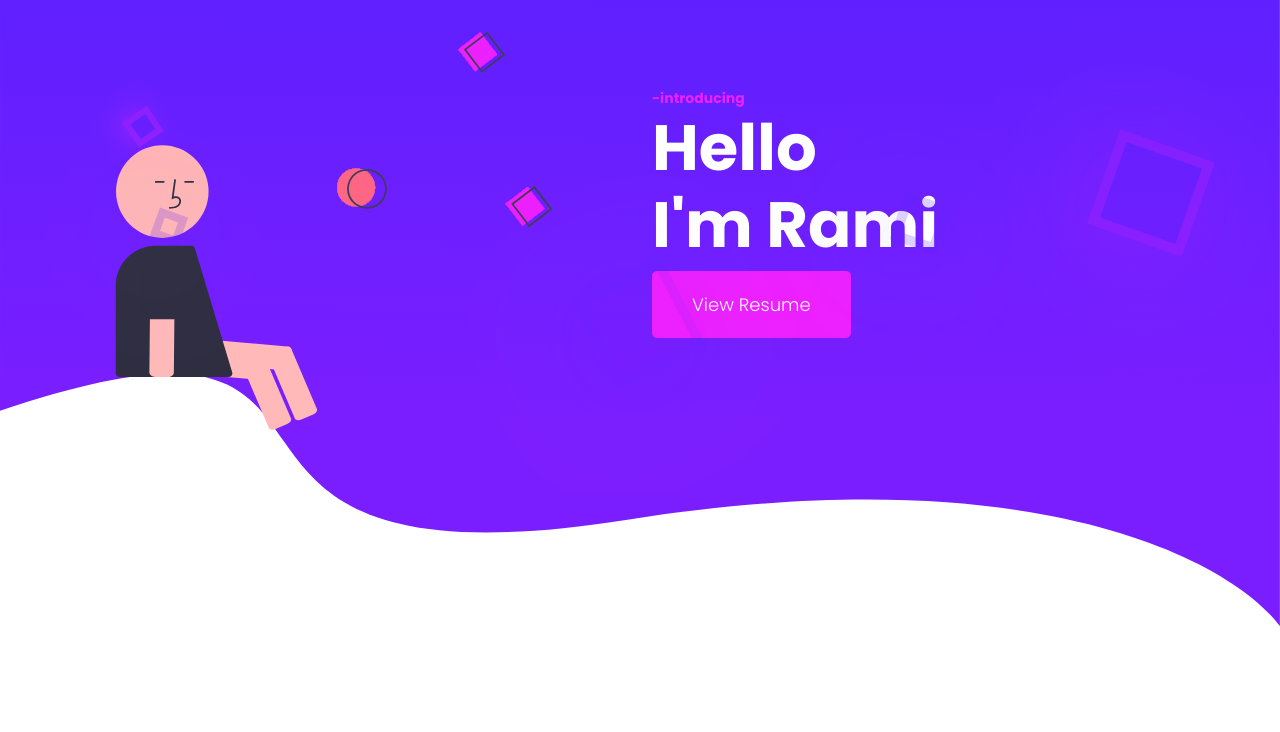
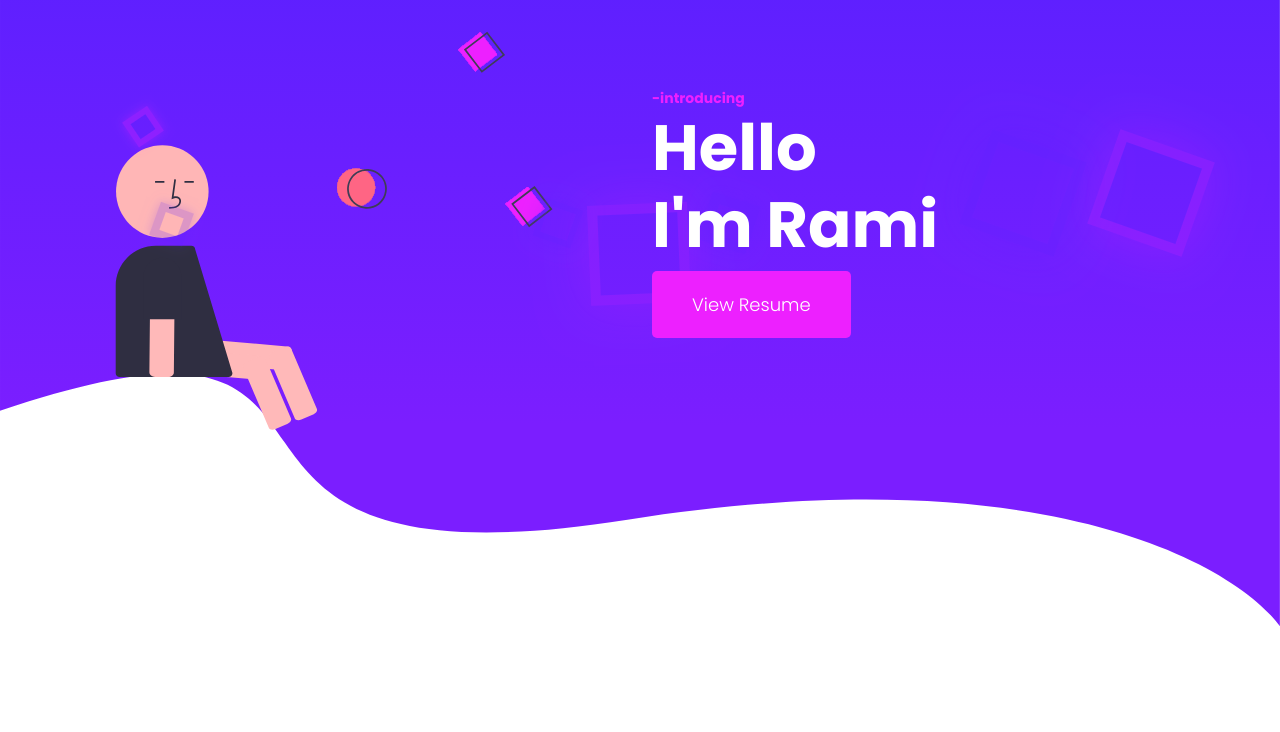
Before and after one commit to TechRami/Portfolio-Page, a plain HTML site: page index.html in a window 1280 px wide. Shown: the part 68-800 px from the top of the page. Drawn offline with nearby package versions, Linux system fonts and the light colour scheme.

Commit message:
fixing the background animation movement, added a few hidden boxex and changed the z-index to make it look like its actually a background

```diff
--- a/dist/css/custom.css
+++ b/dist/css/custom.css
@@ -10,6 +10,7 @@
 .animation-area {
   width: 100%;
   height: 90%;
+  z-index: -1;
   position: absolute;
 }
 
@@ -37,10 +38,10 @@
   width: 100px;
   height: 100px;
   background-color: none;
-  border: 10px solid #5920ff;
-  box-shadow: 12px 12px 100px #5920ff;
+  border: 10px solid #ed20ff;
+  box-shadow: 0px 0px 50px #ed20ff;
   animation-delay: 0s;
-  animation-duration: 35s;
+  animation-duration: 25s;
 }
 .box-area li:nth-child(2) {
   left: 86%;
@@ -48,27 +49,27 @@
   height: 100px;
   background-color: none;
   border: 10px solid #ed20ff;
-  box-shadow: 12px 12px 100px #ed20ff;
+  box-shadow: 0px 0px 50px #ed20ff;
   animation-delay: 0s;
 }
 .box-area li:nth-child(3) {
   left: 12%;
-  width: 30px;
-  height: 30px;
+  width: 35px;
+  height: 35px;
   background-color: none;
   border: 8px solid #5920ff;
-  box-shadow: 12px 12px 100px #5920ff;
+  box-shadow: 0px 0px 10px #5920ff;
   animation-delay: 1.5s;
   animation-duration: 15s;
 }
 
 .box-area li:nth-child(4) {
-  left: 70%;
+  left: 55%;
   width: 50px;
+  height: 50px;
   background-color: none;
   border: 10px solid #5920ff;
-  box-shadow: 12px 12px 100px #5920ff;
-  height: 50px;
+  box-shadow: 0px 0px 20px #5920ff;
   animation-delay: 0.1s;
 }
 .box-area li:nth-child(5) {
@@ -77,7 +78,7 @@
   height: 30px;
   background-color: none;
   border: 6px solid #ed20ff;
-  box-shadow: 6px 6px 20px #ed20ff;
+  box-shadow: 0px 0px 10px #ed20ff;
   animation-delay: 0s;
   animation-duration: 15s;
 }
@@ -85,9 +86,19 @@
   left: 42%;
   background-color: none;
   border: 6px solid #5920ff;
-  box-shadow: 12px 12px 100px #5920ff;
+  box-shadow: 0px 0px 20px #5920ff;
   width: 40px;
   height: 40px;
+  animation-delay: 0s;
+}
+
+.box-area li:nth-child(7) {
+  left: 76%;
+  width: 100px;
+  height: 100px;
+  background-color: none;
+  border: 10px solid #5920ff;
+  box-shadow: 0px 0px 50px #5920ff;
   animation-delay: 0s;
 }
 
--- a/index.html
+++ b/index.html
@@ -20,6 +20,8 @@
   <body id="app">
     <div class="animation-area">
       <ul class="box-area">
+        <li></li>
+        <li></li>
         <li></li>
         <li></li>
         <li></li>
```
